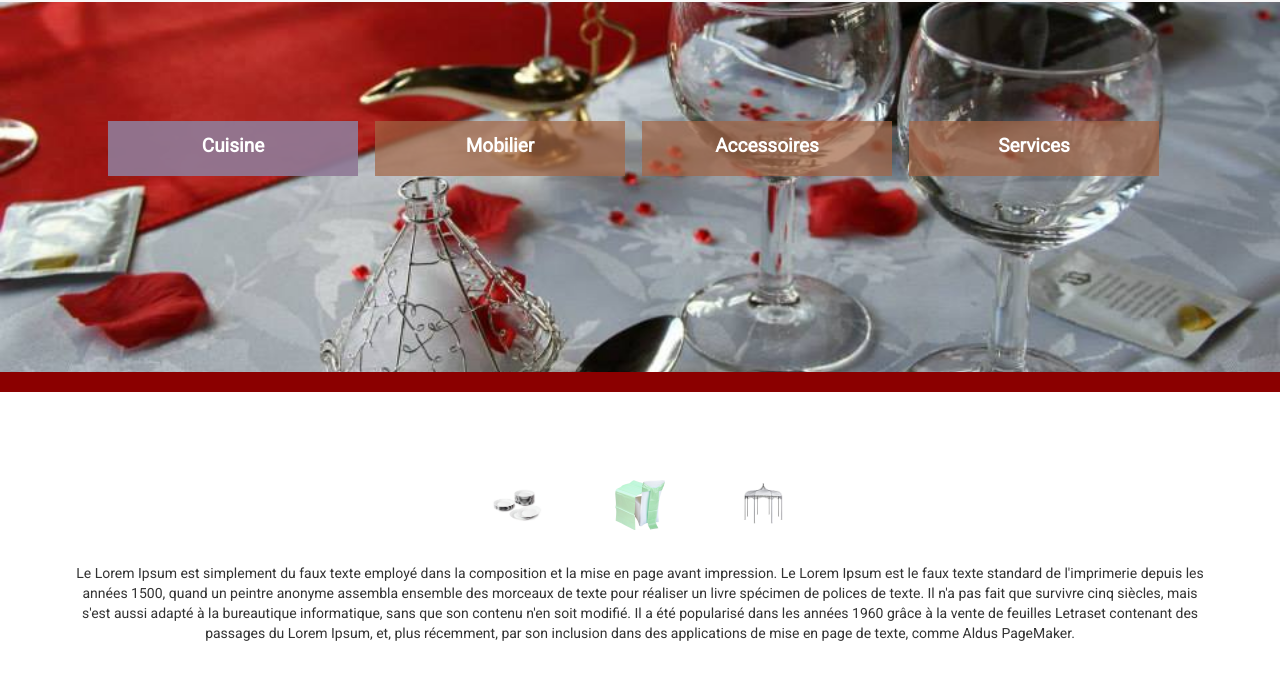
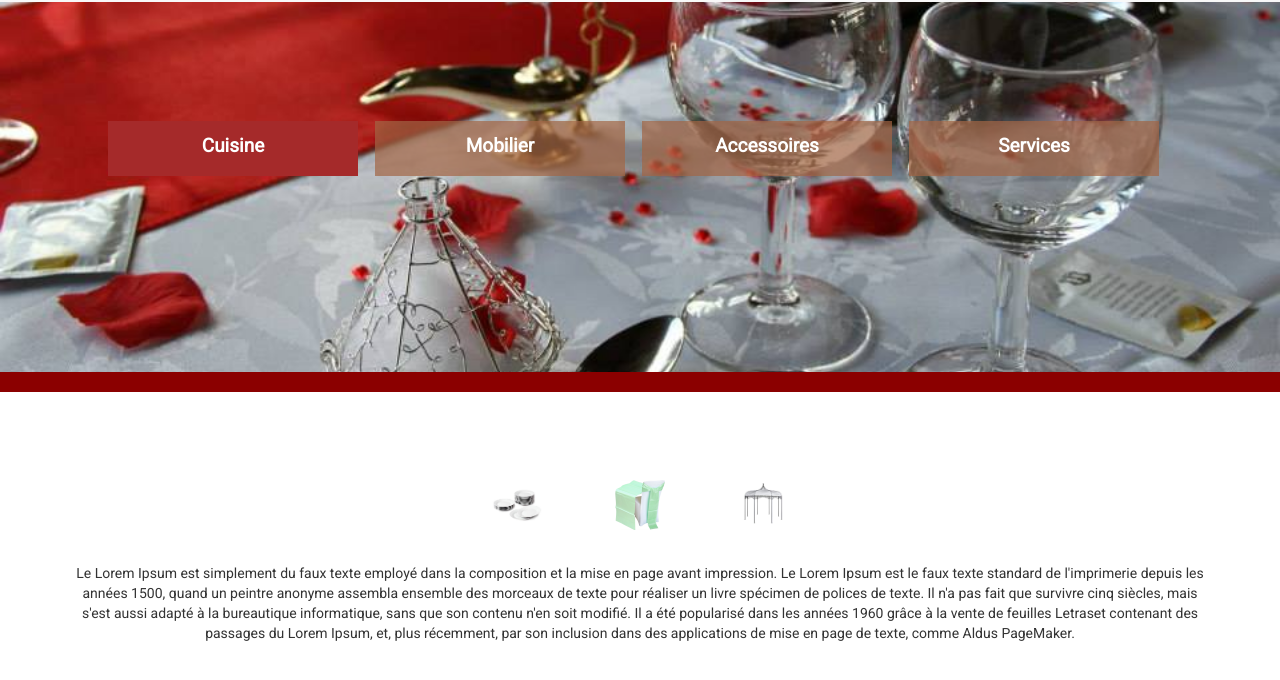
Before and after one commit to Juliette3529/fedala.2, a plain HTML site: page location.html in a window 1280 px wide. Both pictures are taken after a click on the link "Cuisine". Shown: the part 78-758 px from the top of the page. Drawn offline with nearby package versions, Linux system fonts and the light colour scheme.

Commit message:
changement hoover dans locations

```diff
--- a/stylelocation.css
+++ b/stylelocation.css
@@ -38,7 +38,7 @@
 }
 
 .nav .open > a {
-  background-color: rgba(138, 129, 175, 0.7) !important;
+  background-color: brown!important;
 }
 
 #onglets li.active {
@@ -62,7 +62,6 @@
 }
 
 .navbar-nav > li > .dropdown-menu {
-background-color: #cc90ce;
 text-align: center;
 margin-left: -1px;
 width: 250px;
```
